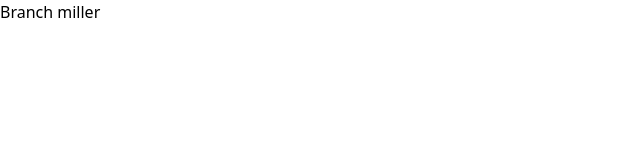
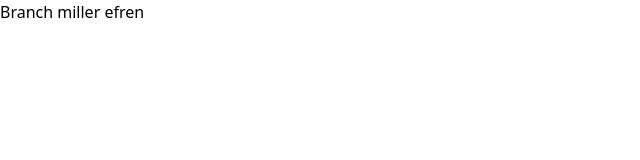
Before and after one commit to Juxnjo/mvpSenaSoft_Globant, a React (Vite) app in the folder frontend/: page / in a window 1280 px wide. Shown: the top 160 px of the page, without its empty margins (0-640 px from the left). Built offline with nearby package versions, Linux system fonts and the light colour scheme.

Commit message:
test branch miller

```diff
--- a/frontend/src/App.jsx
+++ b/frontend/src/App.jsx
@@ -6,7 +6,7 @@ function App ()
   return (
     <>
       <h1 className="text-3xl font-bold underline">
-        Branch miller
+        Branch miller efren
       </h1>
 
     </>
```
